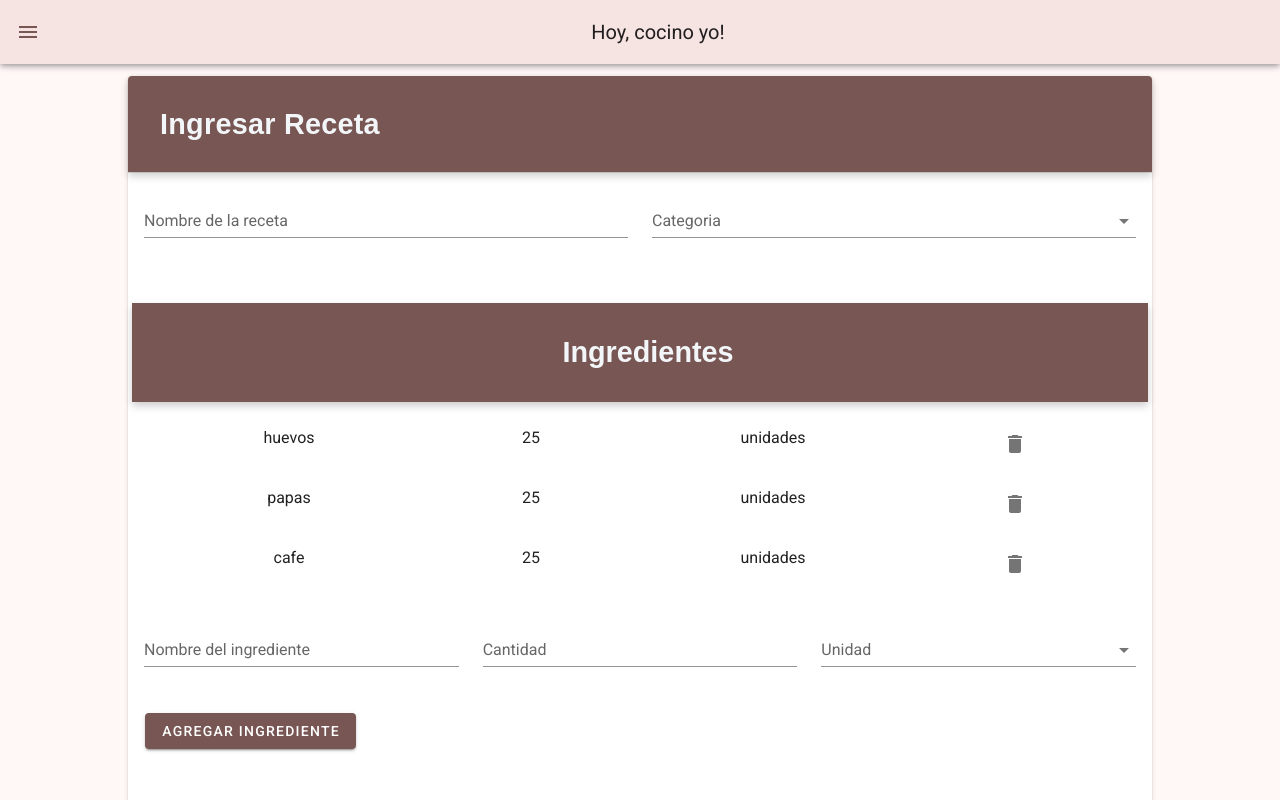
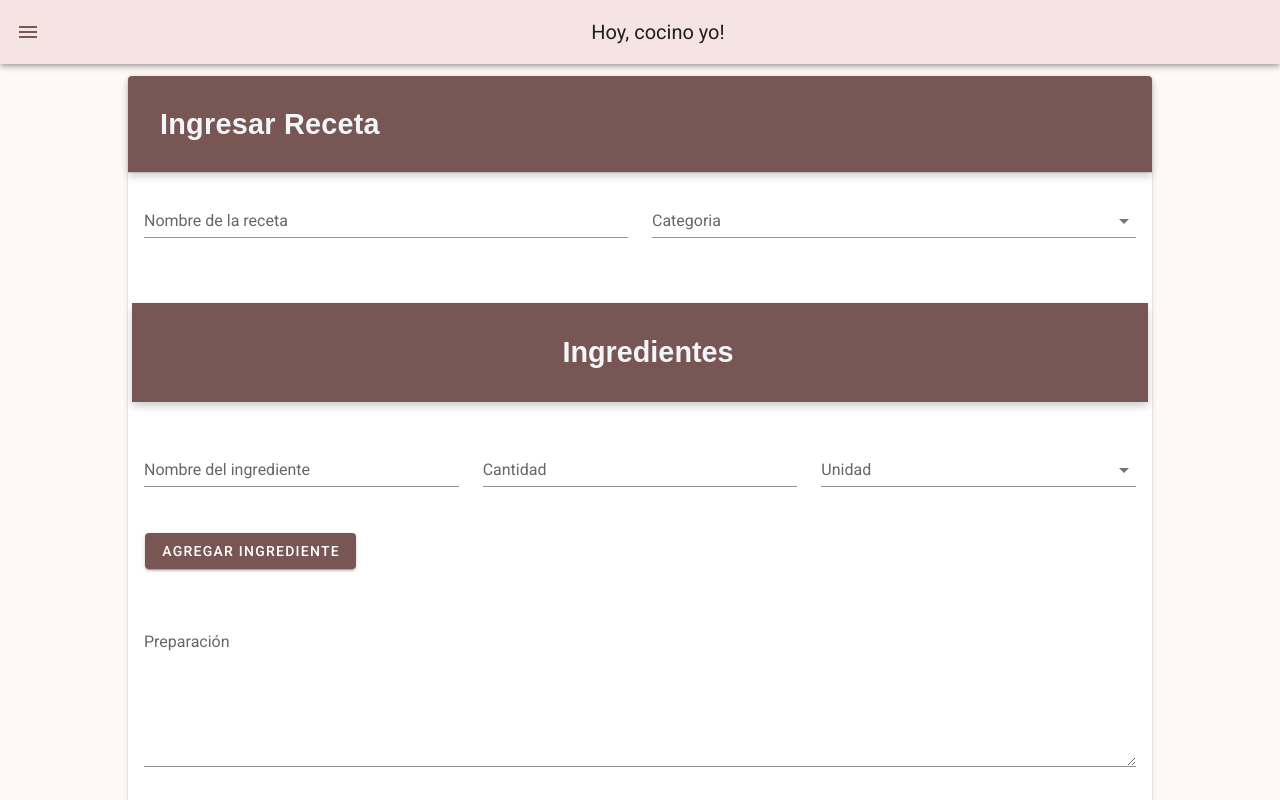
Before and after one commit to pedroGch/ADM_parcial2, a Vue app: page /#/editarReceta in a window 1280 px wide. Shown: the top 800 px of the page. Built offline with nearby package versions, Linux system fonts and the light colour scheme; what vue-sweetalert2 would draw is missing.

Commit message:
se quitan ingredientes por defecto

```diff
--- a/src/components/RecetaForm.vue
+++ b/src/components/RecetaForm.vue
@@ -218,23 +218,7 @@
         selectCategoria: null,
         selectUnidades: null,
         nombreReceta: "",
-        ingredientes: [
-          {
-            nombre: "huevos",
-            cantidad: "25",
-            unidades: "unidades"
-          },
-          {
-            nombre: "papas",
-            cantidad: "25",
-            unidades: "unidades"
-          },
-          {
-            nombre: "cafe",
-            cantidad: "25",
-            unidades: "unidades"
-          },
-        ],
+        ingredientes: [ ],
         nombreIngrediente: "",
         cantidadIngrediente: "",
         mostrar:true,
```
